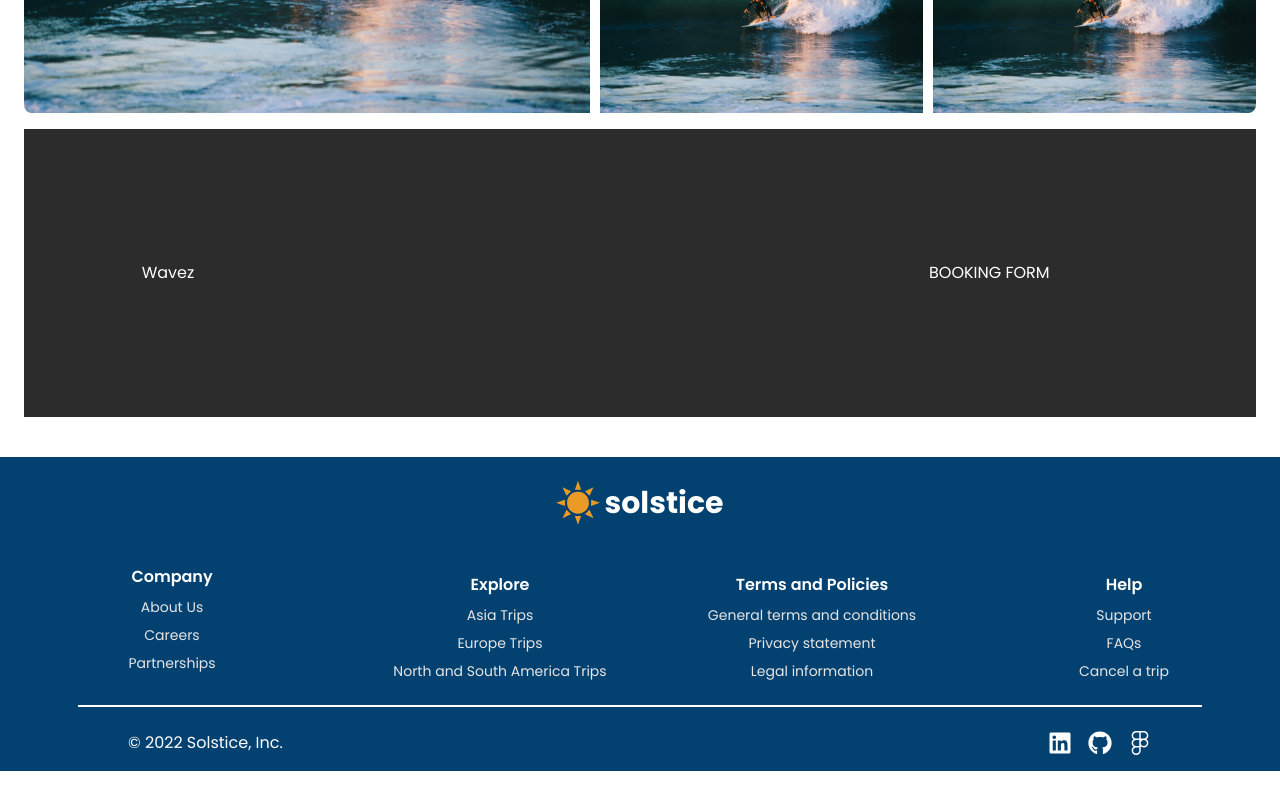
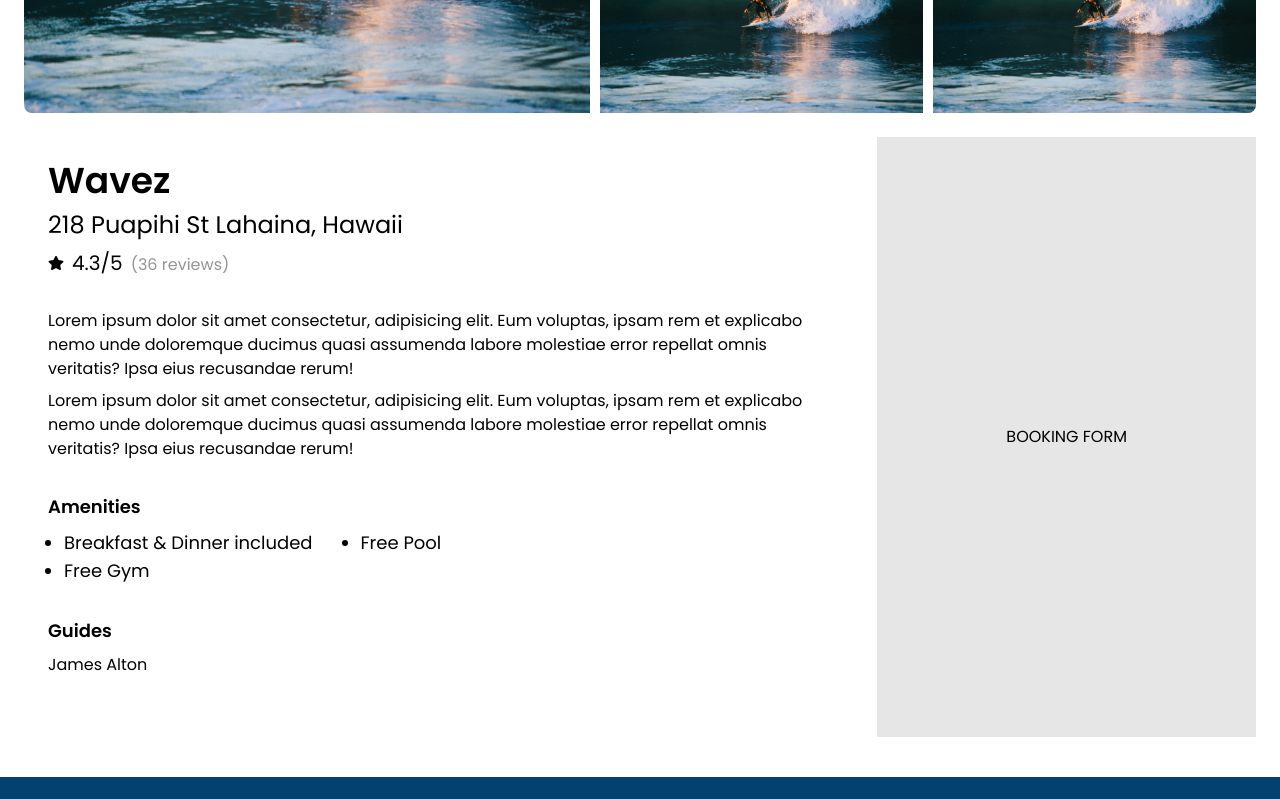
Before and after one commit to kristian4res/ucwd-solstice, a React (Create React App) app: page /trips/1 in a window 1280 px wide. Shown: the part 440-1239 px from the top of the page. Before the commit the page ends 1211 px from the top, so only its background shows below. Built offline with nearby package versions, Linux system fonts and the light colour scheme; no server answers.

Commit message:
cf: working on trip page; added guides

```diff
--- a/src/components/trip-page.jsx
+++ b/src/components/trip-page.jsx
@@ -4,6 +4,9 @@ import { useParams } from 'react-router-dom';
 import AppContext from '../contexts/app-context';
 
 import PageContainer from './page-container';
+
+import { FaStar } from 'react-icons/fa';
+
 
 const TripPage = () => {
   /** CONTEXTS */
@@ -15,7 +18,7 @@ const TripPage = () => {
   return (
     <PageContainer>
       <div className='container flex flex-col justify-center items-center
-        min-h-screen min-w-full px-4 pt-10 gap-4 relative
+        min-h-screen min-w-full px-4 pt-10 gap-6 relative
         sm:pt-20 md:pt-28 md:px-6
       '>
         <section className='container flex justify-center items-center
@@ -59,13 +62,75 @@ const TripPage = () => {
             </div>
           </div>
         </section>
-        <section className='container grid grid-cols-1 justify-center items-center bg-custom-dark
+        <section className='container grid grid-cols-1 gap-4 gap-x-12
+          justify-center items-start bg-white text-black
           md:grid-cols-3
         '>
-          <div className="flex flex-col justify-center items-center w-72 h-72 col-span-2 text-white">
-            <h1>{trips[tripIndex].tripName}</h1>
+          <div className="flex flex-col justify-start items-start gap-2
+            w-full h-full col-span-2 p-6
+          ">
+            <h1 className='text-3xl font-semibold
+              md:text-4xl
+            '>
+              {trips[tripIndex].tripName}
+            </h1>
+            <h2 className='text-xl font-normal
+              md:text-2xl
+            '>
+              {trips[tripIndex].tripAddress}
+            </h2>
+            <div className='flex items-center gap-2'>
+              <FaStar className='h-4 w-4' />
+              <h2 className='flex items-end gap-2 text-xl'>
+                {trips[tripIndex].tripRating}/5
+                <span className='text-base font-light text-custom-gray-dark'>
+                  ({trips[tripIndex].tripReviews} reviews)
+                </span>
+              </h2>
+            </div>
+            <div className='flex flex-col items-center gap-2 mt-6'>
+              <p className='text-base'>
+                {trips[tripIndex].tripDescription}
+              </p>
+              <p className='text-base'>
+                {trips[tripIndex].tripDescription}
+              </p>
+            </div>
+            <div className='flex flex-col justify-start gap-2 mt-6'>
+              <h1 className='text-base font-semibold capitalize
+                  md:text-lg
+              '>
+                  Amenities
+              </h1>
+              <ul className='px-4 grid auto-cols-max justify-start items-start list-disc
+                  md:grid-cols-2 lg:w-fit lg:gap-x-12
+              '>
+                {
+                  trips[tripIndex].tripAmenities &&
+                  trips[tripIndex].tripAmenities.map((val, key) => {
+                      return (
+                          <li key={key}
+                              className='text-lg font-light'
+                          >
+                              {val}
+                          </li>
+                      )
+                  })
+                  }
+              </ul>
+            </div>
+            <div className='flex flex-col justify-start gap-2 mt-6'>
+              <h1 className='text-base font-semibold capitalize
+                  md:text-lg
+              '>
+                  Guides
+              </h1>
+              {trips[tripIndex].tripGuides[0].guideName}
+            </div>
           </div>
-          <div className="flex flex-col justify-center items-center w-72 h-72 text-white">
+          <div className="flex flex-col justify-center items-center w-full h-[600px]
+          bg-custom-gray text-black
+          ">
             BOOKING FORM
           </div>
         </section>
--- a/src/dev-data/trips.json
+++ b/src/dev-data/trips.json
@@ -25,6 +25,12 @@
         "tripSeason": "Summer",
         "accomodationId": "A1",
         "tripImages": ["surfing-md-1.jpg"],
+        "tripGuides": [
+            {
+                "guideId": "g4",
+                "guideName": "James Alton"
+            }
+        ],
         "tripDescription": "Lorem ipsum dolor sit amet consectetur, adipisicing elit. Eum voluptas, ipsam rem et explicabo nemo unde doloremque ducimus quasi assumenda labore molestiae error repellat omnis veritatis? Ipsa eius recusandae rerum!",
         "tripAmenities": ["Breakfast & Dinner included", "Free Pool", "Free Gym"],
         "tripStartDate": "2022-05-19",
@@ -56,8 +62,14 @@
         "tripSeason": "Winter",
         "accomodationId": "A1",
         "tripImages": ["snowboarding-md-1.jpg"],
+        "tripGuides": [
+            {
+                "guideId": "g5",
+                "guideName": "Shosei Yamamura"
+            }
+        ],
         "tripDescription": "Lorem ipsum dolor sit amet consectetur, adipisicing elit. Eum voluptas, ipsam rem et explicabo nemo unde doloremque ducimus quasi assumenda labore molestiae error repellat omnis veritatis? Ipsa eius recusandae rerum!",
-        "tripAmenities": ["Breakfast & Dinner included", "Free Hot Spring", "Equipment provided"],
+        "tripAmenities": ["Breakfast & Dinner included", "Free Hot Spring", "Equipment provided", "Cerftifed Guide available"],
         "tripStartDate": "2022-11-19",
         "tripEndDate": "2023-02-19"
     },
@@ -87,6 +99,16 @@
         "tripSeason": "Summer",
         "accomodationId": "A1",
         "tripImages": ["kayaking-md-1.jpg"],
+        "tripGuides": [
+            {
+                "guideId": "g1",
+                "guideName": "Jose Gonzales"
+            },
+            {
+                "guideId": "g2",
+                "guideName": "Andrea de la Torre"
+            }
+        ],
         "tripDescription": "Lorem ipsum dolor sit amet consectetur, adipisicing elit. Eum voluptas, ipsam rem et explicabo nemo unde doloremque ducimus quasi assumenda labore molestiae error repellat omnis veritatis? Ipsa eius recusandae rerum!",
         "tripAmenities": ["Breakfast included", "Equipment provided", "Certified Guide included"],
         "tripStartDate": "2022-05-19",
@@ -118,6 +140,12 @@
         "tripSeason": "Winter",
         "accomodationId": "A1",
         "tripImages": ["ski-resort-img-1.jpg"],
+        "tripGuides": [
+            {
+                "guideId": "g3",
+                "guideName": "Raj <Surname>"
+            }
+        ],
         "tripDescription": "Lorem ipsum dolor sit amet consectetur, adipisicing elit. Eum voluptas, ipsam rem et explicabo nemo unde doloremque ducimus quasi assumenda labore molestiae error repellat omnis veritatis? Ipsa eius recusandae rerum!",
         "tripAmenities": ["Breakfast & Dinner included", "Free Transportation (with conditions)"],
         "tripStartDate": "2022-05-19",
```
Also changed, not shown: src/dev-data/accommodation.json (+4 -4 lines), src/dev-data/guides.json (added, +22 -0 lines).
